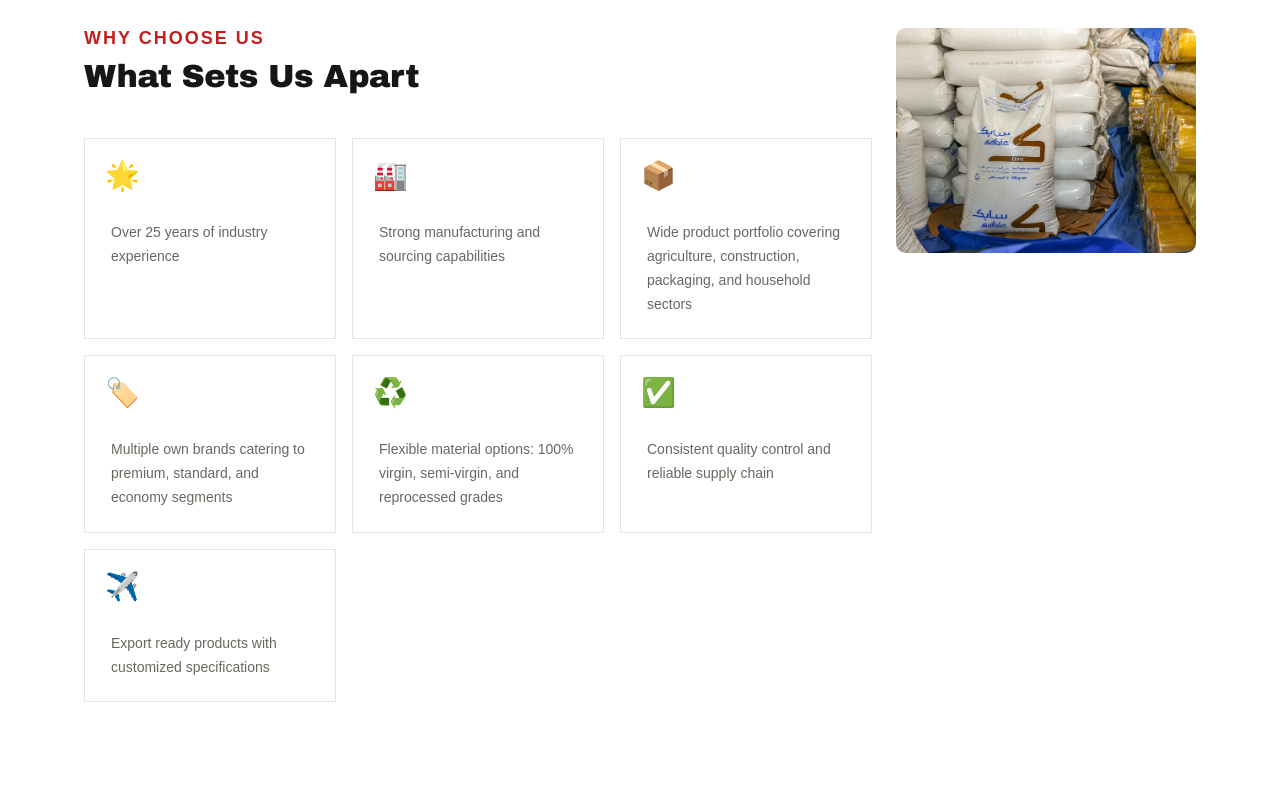
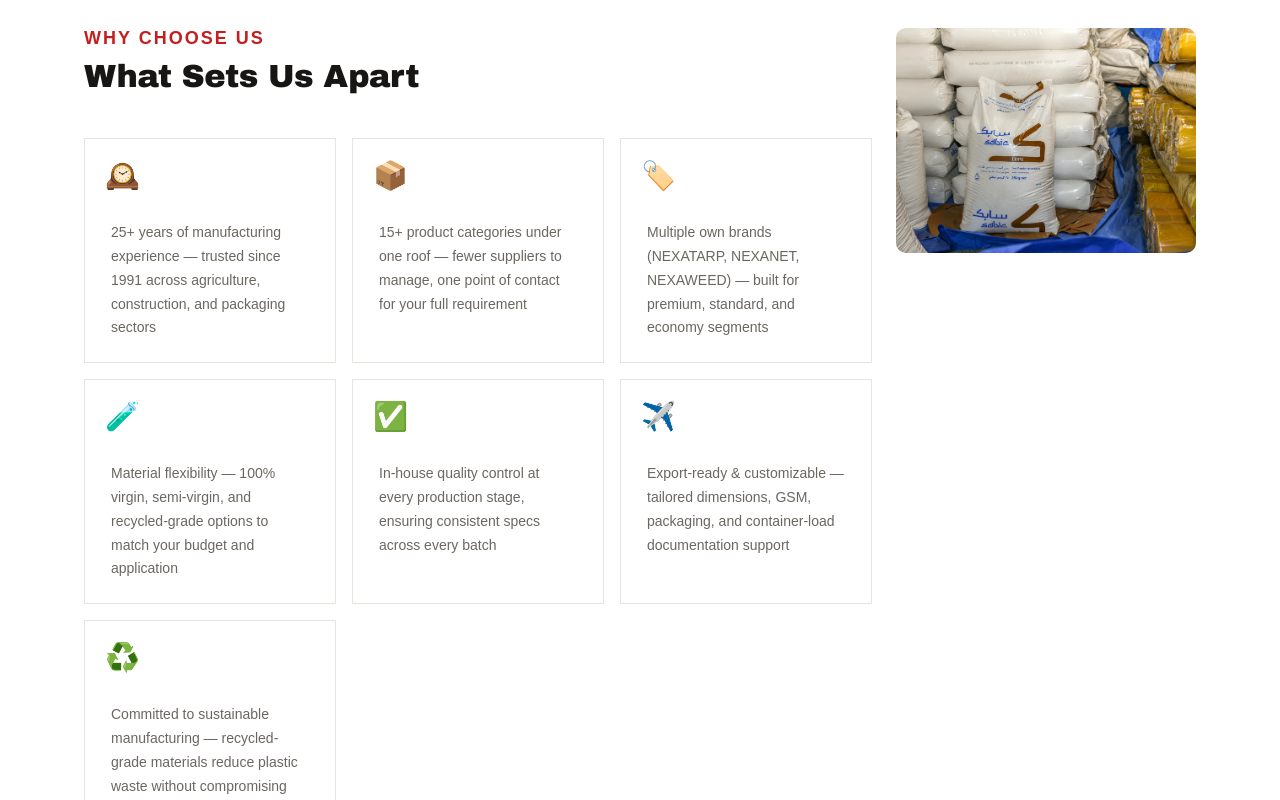
Before and after one commit to ArsalanRashid-K/ali-polymers-, a Next.js app: page /about in a window 1280 px wide. Shown: the part 1400-2200 px from the top of the page. Built offline with nearby package versions, Linux system fonts and the light colour scheme.

Commit message:
sybol adn text

```diff
--- a/data/company.json
+++ b/data/company.json
@@ -49,13 +49,13 @@
   "vision": "To be a reliable global supplier of quality plastic products.",
   "mission": "To deliver durable, cost effective polymer solutions through ethical practices and consistent quality.",
   "whyChooseUs": [
-    "Over 25 years of industry experience",
-    "Strong manufacturing and sourcing capabilities",
-    "Wide product portfolio covering agriculture, construction, packaging, and household sectors",
-    "Multiple own brands catering to premium, standard, and economy segments",
-    "Flexible material options: 100% virgin, semi-virgin, and reprocessed grades",
-    "Consistent quality control and reliable supply chain",
-    "Export ready products with customized specifications"
+    "25+ years of manufacturing experience — trusted since 1991 across agriculture, construction, and packaging sectors",
+    "15+ product categories under one roof — fewer suppliers to manage, one point of contact for your full requirement",
+    "Multiple own brands (NEXATARP, NEXANET, NEXAWEED) — built for premium, standard, and economy segments",
+    "Material flexibility — 100% virgin, semi-virgin, and recycled-grade options to match your budget and application",
+    "In-house quality control at every production stage, ensuring consistent specs across every batch",
+    "Export-ready & customizable — tailored dimensions, GSM, packaging, and container-load documentation support",
+    "Committed to sustainable manufacturing — recycled-grade materials reduce plastic waste without compromising strength"
   ],
   "export": {
     "intro": "Ali Traders & Ali Polymers provide export ready supply solutions for international buyers, distributors, and project contractors. Our products are manufactured to meet global quality expectations while offering competitive pricing and flexible specifications.",
--- a/src/app/about/page.js
+++ b/src/app/about/page.js
@@ -11,7 +11,7 @@ export const metadata = {
 };
 
 export default function AboutPage() {
-  const whyIcons = ["🌟", "🏭", "📦", "🏷️", "♻️", "✅", "✈️"];
+  const whyIcons = ["🕰️", "📦", "🏷️", "🧪", "✅", "✈️", "♻️"];
 
   return (
     <>
```
